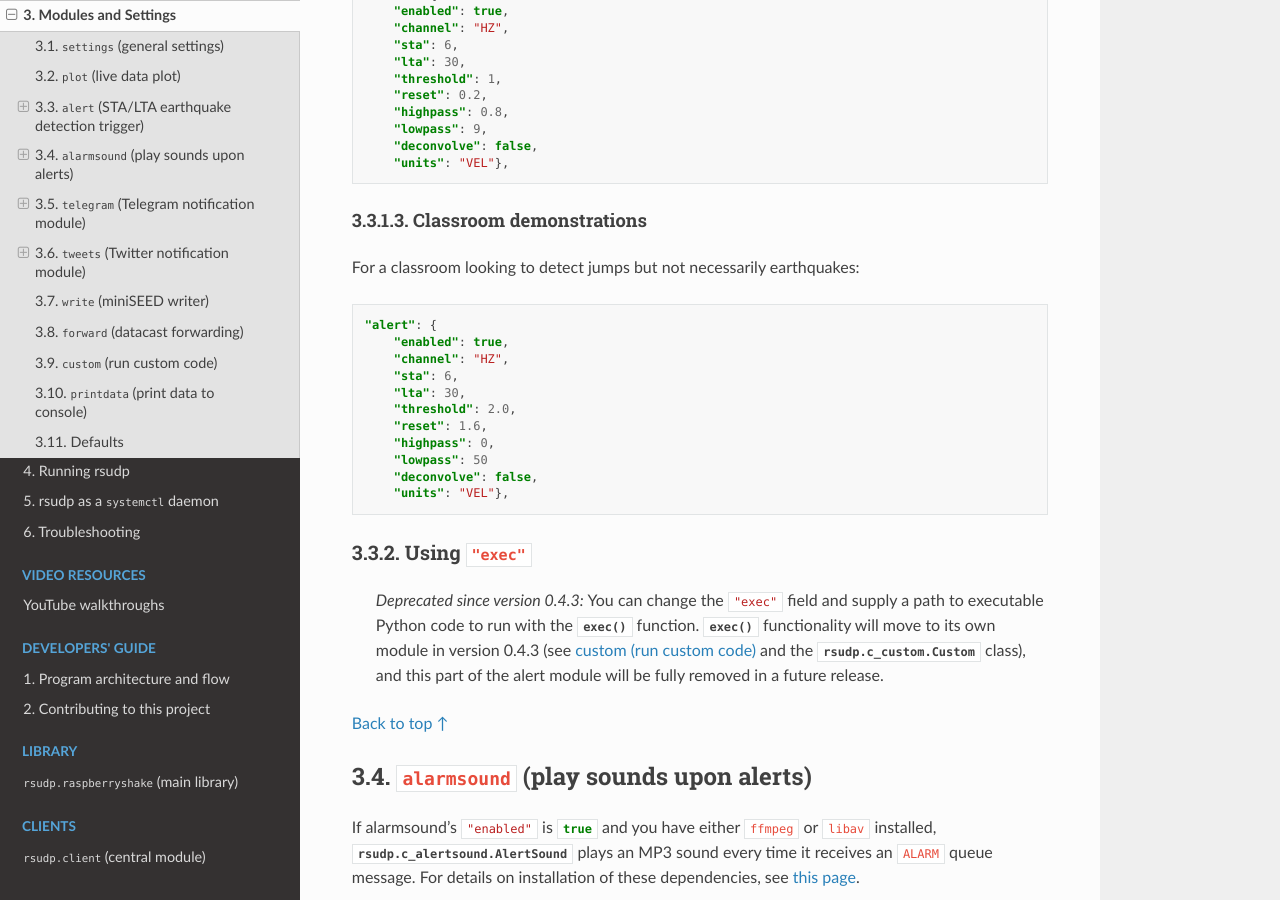
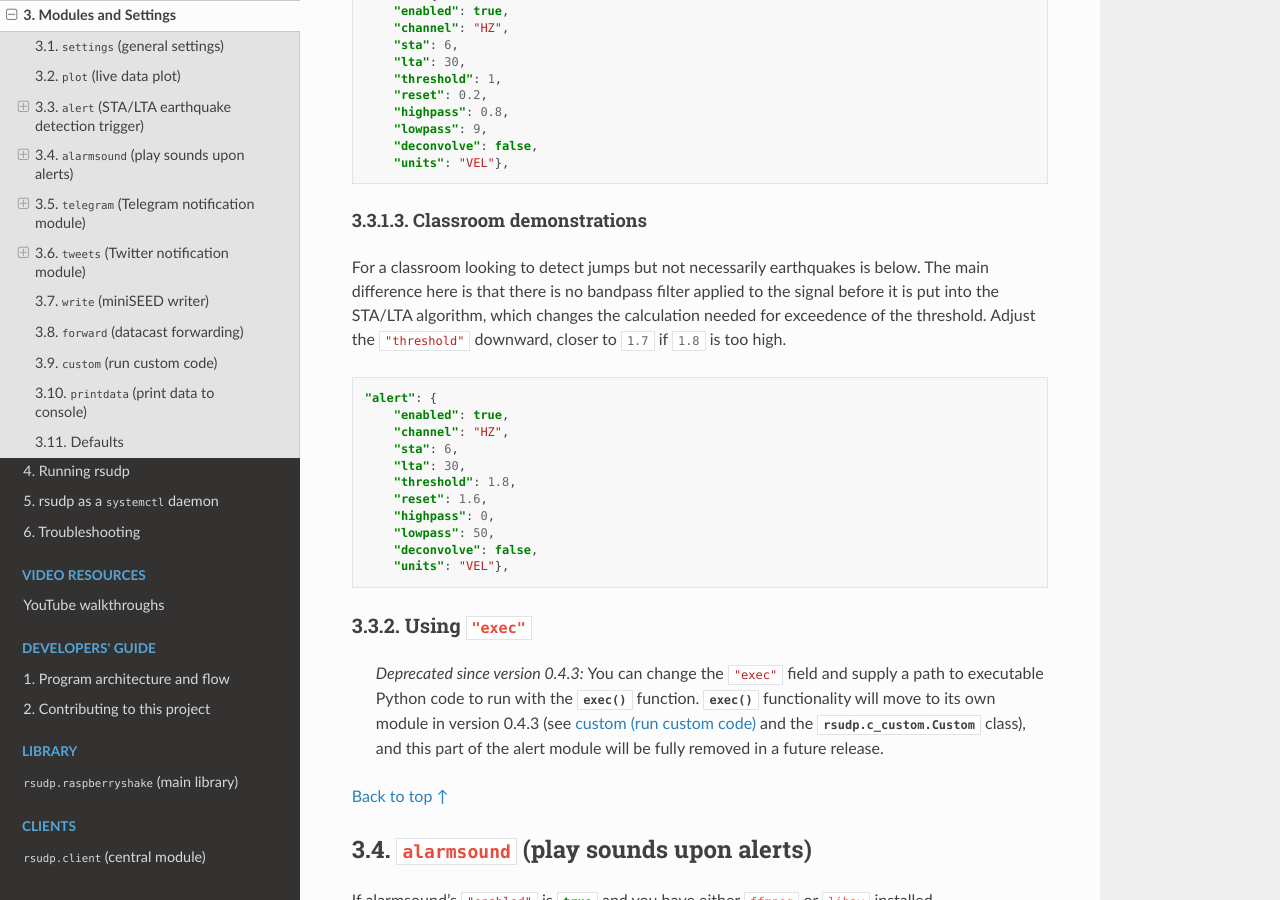
Before and after one commit to raspishake/rsudp, a Sphinx documentation site: the page built from docs/settings.rst, in a window 1280 px wide and 900 px high, scrolled down 3646 px. Built offline with Sphinx 7.4.7 and the Read the Docs theme 2.0.0, drawn with Linux system fonts in a browser that asks for light colours; the version number is read from the project's files by our own code.

Commit message:
formatting changes

```diff
--- a/docs/settings.rst
+++ b/docs/settings.rst
@@ -199,7 +199,11 @@ For a very quiet station placed atop bedrock:
 Classroom demonstrations
 """""""""""""""""""""""""""""""""""
 
-For a classroom looking to detect jumps but not necessarily earthquakes:
+For a classroom looking to detect jumps but not necessarily earthquakes is below.
+The main difference here is that there is no bandpass filter applied to the signal
+before it is put into the STA/LTA algorithm, which changes the calculation needed
+for exceedence of the threshold. Adjust the :json:`"threshold"` downward, closer to
+:json:`1.7` if :json:`1.8` is too high.
 
 .. code-block:: json
 
@@ -208,10 +212,10 @@ For a classroom looking to detect jumps but not necessarily earthquakes:
         "channel": "HZ",
         "sta": 6,
         "lta": 30,
-        "threshold": 2.0,
+        "threshold": 1.8,
         "reset": 1.6,
         "highpass": 0,
-        "lowpass": 50
+        "lowpass": 50,
         "deconvolve": false,
         "units": "VEL"},
 
```
